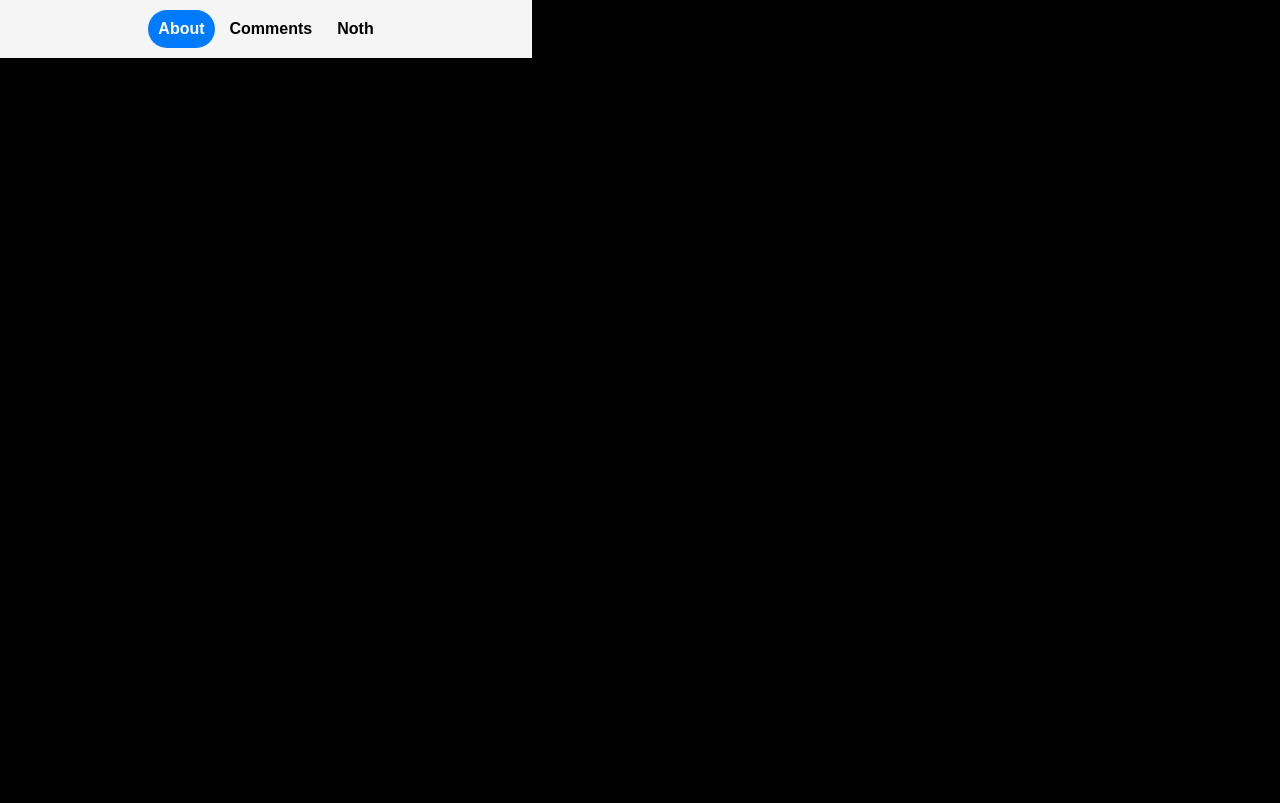
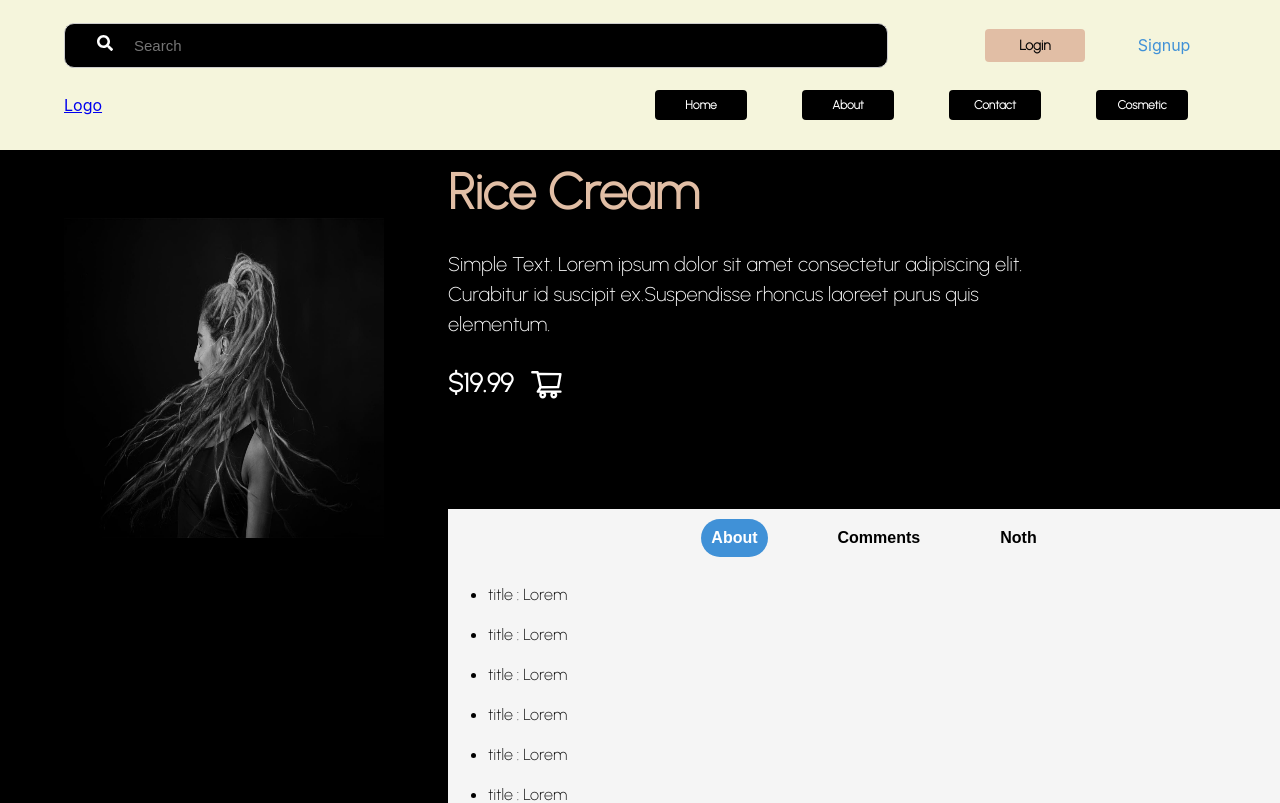
Before and after one commit to MajidHosseinzadeh/corals, a Next.js app: page /item in a window 1280 px wide. Shown: the top 803 px of the page. Built offline with nearby package versions, Linux system fonts and the light colour scheme.

Commit message:
product page completed

```diff
--- a/components/common/Typography.js
+++ b/components/common/Typography.js
@@ -10,4 +10,5 @@ export const Typography = styled.p`
   line-height: ${({ lineHeight }) => lineHeight || '1.5'};
   text-align: ${({ textAlign }) => textAlign || 'left'};
   font-family: 'Urbanist', sans-serif;
+  width: ${({ width }) => width || '100%'};
 `;
--- a/components/rare/Dreadlocks.js
+++ b/components/rare/Dreadlocks.js
@@ -63,7 +63,7 @@ const Head = styled.h1`
     }
 `
 
-const Paragraph = styled.p`
+export const Paragraph = styled.p`
     color: white;
     font-size: 1.4rem;
     @media ${devices.lg} {
--- a/components/rare/navbar/Navbar.js
+++ b/components/rare/navbar/Navbar.js
@@ -11,7 +11,7 @@ const Nav = styled.nav`
   top: 0;
   min-width: 100%;
   max-width: 100%;
-  height: 200px;
+  height: 150px;
   z-index: 999;
   background-color: #f5f5dc;
   display: flex;
@@ -27,7 +27,7 @@ const InsideNav = styled.div`
   justify-content: space-between;
   align-items: center;
   flex-direction: row;
-  height: 100px;
+  height: 60px;
 `
 
 const Ul = styled.ul`
--- a/components/rare/navbar/ProductNavbar.js
+++ b/components/rare/navbar/ProductNavbar.js
@@ -1,8 +1,11 @@
+import { Typography } from '@/components/common/Typography';
 import React, { useState } from 'react';
 import styled, { keyframes } from 'styled-components';
 
 const SlideContent = styled.div`
-
+    height: auto;
+    width: 100%;
+    background-color: #f5f5f5;
 `
 
 const slideAnimation = keyframes`
@@ -16,21 +19,22 @@ const slideAnimation = keyframes`
 `;
 
 const NavbarContainer = styled.nav`
+  margin-top: 100px;
   display: flex;
   justify-content: center;
   align-items: center;
   background-color: #f5f5f5;
   padding: 10px;
-  width: 40%;
+  width: 100%;
 `;
 
 const NavButton = styled.button`
   font-size: 16px;
   font-weight: bold;
   padding: 10px;
-  margin: 0 5px;
+  margin: 0 60px;
   color: ${(props) => (props.isActive ? '#ffffff' : '#000000')};
-  background-color: ${(props) => (props.isActive ? '#007bff' : 'transparent')};
+  background-color: ${(props) => (props.isActive ? '#4091d7' : 'transparent')};
   border: none;
   border-radius: 20px;
   cursor: pointer;
@@ -71,21 +75,39 @@ const Container = styled.div`
   align-items: center;
 `
 
-const ProductNavbar = () => {
-
+const ProductNavbar = ({ comments , about}) => {
 
 
 
     const slides = [
         {
             content: (
-                <div>about</div>
+                <>
+                    {about.map((about) => (
+                        <ul key={about.id}>
+                            <li>
+                                <Typography color="black">{about.Title} : {about.Lorem}</Typography>
+                            </li>
+                        </ul>
+                    ))}
+                </>
             ),
             slideName: 'About'
         },
         {
             content: (
-                <div>comment</div>
+                <>
+                    {comments.map((comment) => (
+                        <ul key={comment.commentId}>
+                            <li>
+                                <Typography color="black">from: {comment.user}</Typography>
+                                <Typography color="black">{comment.text}</Typography>
+                                <Typography color="black">at: {comment.date}</Typography>
+                                <Typography color="black">rate: {comment.rate}</Typography>
+                            </li>
+                        </ul>
+                    ))}
+                </>
             ),
             slideName: 'Comments'
         },
@@ -115,12 +137,8 @@ const ProductNavbar = () => {
         }
     };
     const setSlide = () => {
-        slides.forEach((slide) => {
-            if (slide.slideName === activeButton) {
-                console.log(activeButton)
-                return slide.content
-            }
-        })
+        const slide = slides.find((slide) => slide.slideName === activeButton);
+        return slide ? slide.content : null;
     }
 
     return (
@@ -148,11 +166,11 @@ const ProductNavbar = () => {
                     Noth
                 </NavButton>
             </NavbarContainer>
-            <div>
+            <>
                 <SlideContent>
                     {setSlide()}
                 </SlideContent>
-            </div>
+            </>
         </>
     );
 };
--- a/pages/item/index.js
+++ b/pages/item/index.js
@@ -1,33 +1,103 @@
+import { Typography } from '@/components/common/Typography'
+import { Paragraph } from '@/components/rare/Dreadlocks'
 import ProductNavbar from '@/components/rare/navbar/ProductNavbar'
 import Image from 'next/image'
-import React from 'react'
+import React, { useState } from 'react'
 import styled from 'styled-components'
+import { AiOutlineShoppingCart } from 'react-icons/ai'
+import { CartContainer } from '@/components/uncommon/profile_components/Orders'
+import Navbar from '@/components/rare/navbar/Navbar'
 
 const PageContainer = styled.div`
     display: flex;
     justify-content: center;
-    align-items: center;
+    align-items: flex-start;
     flex-direction: row;
+    margin-top: 12%;
 `
 
 const ItemImage = styled(Image)`
-    width: 100px;
-    height: 100px;
+    width: 25vw;
+    height: 25vw;
+    margin: 5%;
 `
 const PrimaryTextsContainer = styled.div`
     display: flex;
-    justify-content: flex-start;
-    align-items: center;
+    justify-content: center;
+    align-items: flex-start;
     flex-direction: column;
 `
 
+const CartAndPrice = styled.div`
+    display: flex;
+    align-items: center;
+    justify-content: center;
+    margin-top: 20px;
+`
+const InformationsContainer = styled.div`
 
-const item = [
-    {
+`
+
+const CartImage = styled(AiOutlineShoppingCart)`
+    color: white;
+    width: 50px;
+    height: 50px;
+    cursor: pointer;
+`
+
+const CountContainer = styled.div`
+    display: flex;
+    justify-content: center;
+    align-items: center;
+    margin-top: 20px;
+`
+const DIButton = styled.button`
+    @import url('https://fonts.googleapis.com/css2?family=Urbanist:wght@200&display=swap');
+    width: 50px;
+    heigth: 50px;
+    color: white;
+    border: 2px solid white;
+    background-color: black;
+    border-radius: 0px;
+    margin: 0px;
+    cursor: pointer;
+    text-align: center;
+    padding: 10px;
+    font-size: 20px;
+`
+const CountDisplay = styled.div`
+    @import url('https://fonts.googleapis.com/css2?family=Urbanist:wght@200&display=swap');
+    width: 100px;
+    heigth: 50px;
+    color: black;
+    background-color: white;
+    border: 2px solid white;
+    border-radius: 0px;
+    margin: 0px;
+    text-align: center;
+    padding: 10px;
+    font-size: 20px;
+`
+const item = {
     id: 1,
-        name: 'Rice',
+    name: 'Rice Cream',
+    detail: 'Simple Text. Lorem ipsum dolor sit amet consectetur adipiscing elit. Curabitur id suscipit ex.Suspendisse rhoncus laoreet purus quis elementum.',
     price: '$19.99',
     image: '/footer.jpg',
+    about: [
+        {id: 1,Title: 'title', Lorem: 'Lorem'},
+        {id: 2,Title: 'title', Lorem: 'Lorem'},
+        {id: 3,Title: 'title', Lorem: 'Lorem'},
+        {id: 4,Title: 'title', Lorem: 'Lorem'},
+        {id: 5,Title: 'title', Lorem: 'Lorem'},
+        {id: 6,Title: 'title', Lorem: 'Lorem'},
+        {id: 7,Title: 'title', Lorem: 'Lorem'},
+        {id: 8,Title: 'title', Lorem: 'Lorem'},
+        {id: 9,Title: 'title', Lorem: 'Lorem'},
+        {id: 10,Title: 'title', Lorem: 'Lorem'},
+        {id: 11,Title: 'title', Lorem: 'Lorem'},
+        {id: 12,Title: 'title', Lorem: 'Lorem'},
+    ],
     comments: [
         {
             commentId: 1,
@@ -74,16 +144,60 @@ const item = [
 
     ]
 }
-]
+
 
 const index = () => {
+
+    const [num, setNum] = useState(0);
+    const [showCounter, setShowCounter] = useState(false);
+
+    const handleDecrement = () => {
+        if (num > 0) {
+            setNum(num - 1);
+        }
+
+    }
+    const handleIncrement = () => {
+        if (!showCounter) {
+            setShowCounter(true);
+        }
+        setNum(num + 1);
+    }
+
     // item.forEach((item) => {
     //     item.comments.forEach((comment) => {
 
     //     });
     //   });
     return (
-        <ProductNavbar/>
+        <>
+            <Navbar />
+            <PageContainer>
+                <ItemImage src={'/footer.jpg'} alt='aaa' width={100} height={100} />
+                <PrimaryTextsContainer>
+                    <Typography color='#E1BEA5' fontSize="50px" fontWeight="bold">
+                        {item.name}
+                    </Typography>
+
+                    <Typography width="70%" color='white' fontSize="20px" margin="20px 0px 0px 0px">
+                        {item.detail}
+                    </Typography>
+                    <CartAndPrice>
+                        <Typography color='white' fontSize="26px" fontWeight="bold">
+                            {item.price}
+                        </Typography>
+                        <CartImage onClick={handleIncrement} />
+                    </CartAndPrice>
+                    {showCounter && <CountContainer>
+                        <DIButton onClick={handleDecrement}>-</DIButton>
+                        <CountDisplay>{num}</CountDisplay>
+                        <DIButton onClick={handleIncrement}>+</DIButton>
+                    </CountContainer>}
+                    <ProductNavbar comments={item.comments} about={item.about}/>
+
+                </PrimaryTextsContainer>
+            </PageContainer>
+        </>
     )
 }
 
```
Lines whose indentation alone changed are shown as unchanged.
